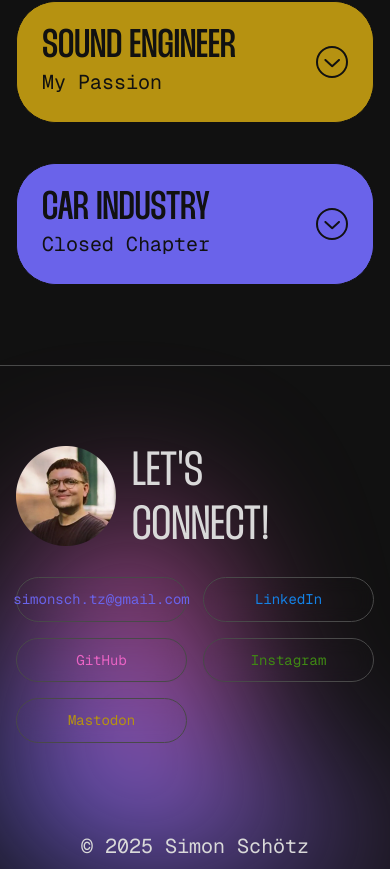
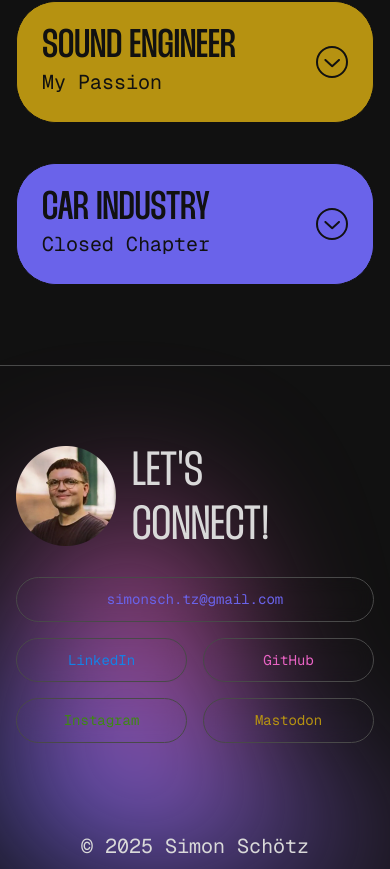
Before and after one commit to SimonSchoetz/simon-schoetz-website-2025, a Next.js app: page / in a window 390 px wide. Shown: the part 4012-4881 px from the top of the page. Built offline with nearby package versions, Linux system fonts and the light colour scheme.

Commit message:
fix bug on mobile

```diff
--- a/app/_sections/ContactSection.tsx
+++ b/app/_sections/ContactSection.tsx
@@ -39,7 +39,7 @@ export const ContactSection = () => {
         max-md:flex-col max-md:container-center
         lg:py-32'
     >
-      <div className='mb-6 md:mb-0 md:flex-1 w-full'>
+      <div className='mb-6 md:mb-0 md:flex-1 w-full z-30'>
         <Image
           className='object-cover float-left mr-4'
           src='/contact-avatar.webp'
@@ -67,12 +67,10 @@ export const ContactSection = () => {
               rel='noopener noreferrer'
               key={chip.label}
               className={`${
-                index === 0 ? 'col-span-2' : ''
+                i === 0 ? 'col-span-2' : ''
               } relative group rounded-full z-20 hover:z-10 backdrop-blur-sm`}
               onMouseEnter={() => setHovered(index)}
               onMouseLeave={() => setHovered(0)}
-              onFocus={() => setHovered(index)}
-              onBlur={() => setHovered(0)}
             >
               <Chip
                 label={chip.label}
```
